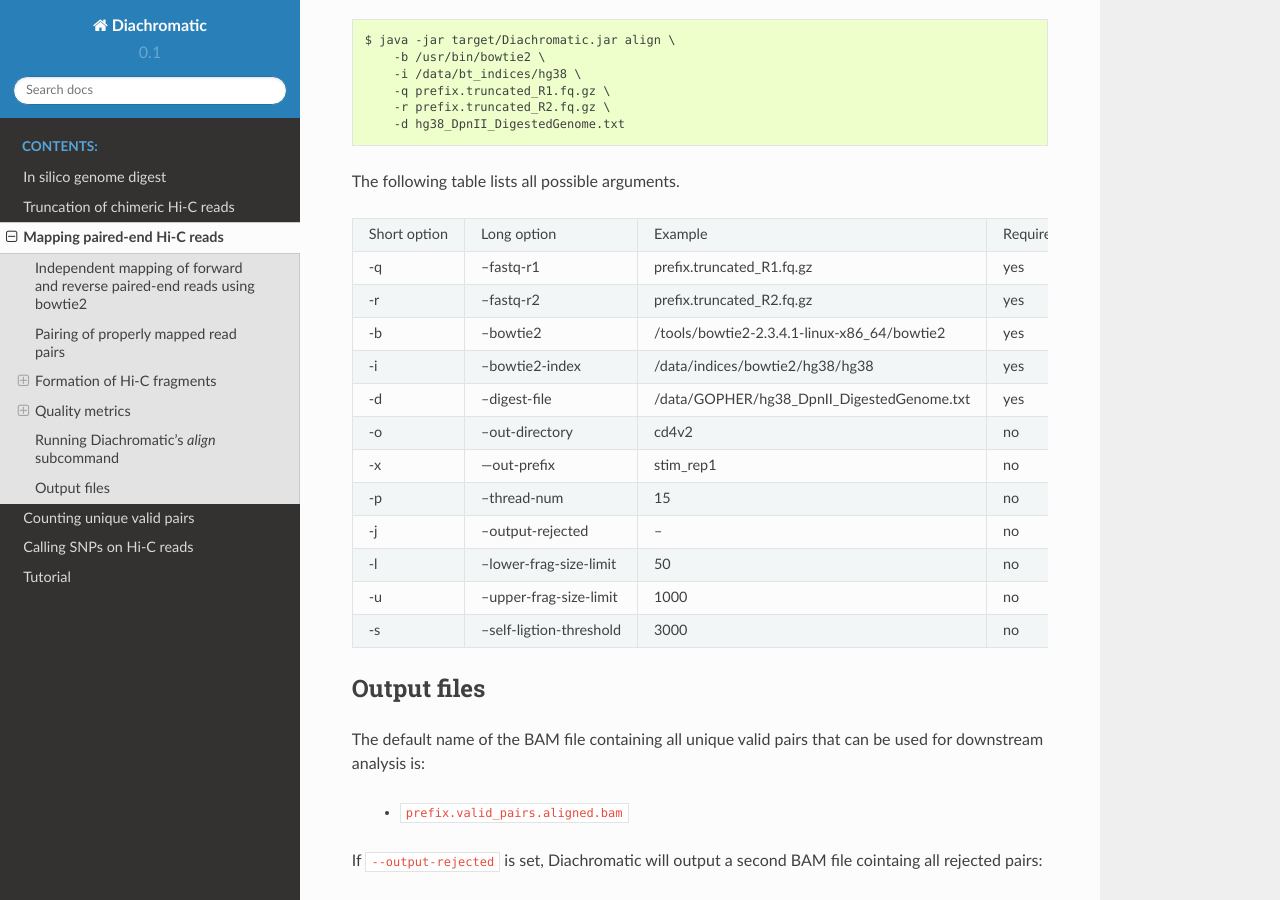
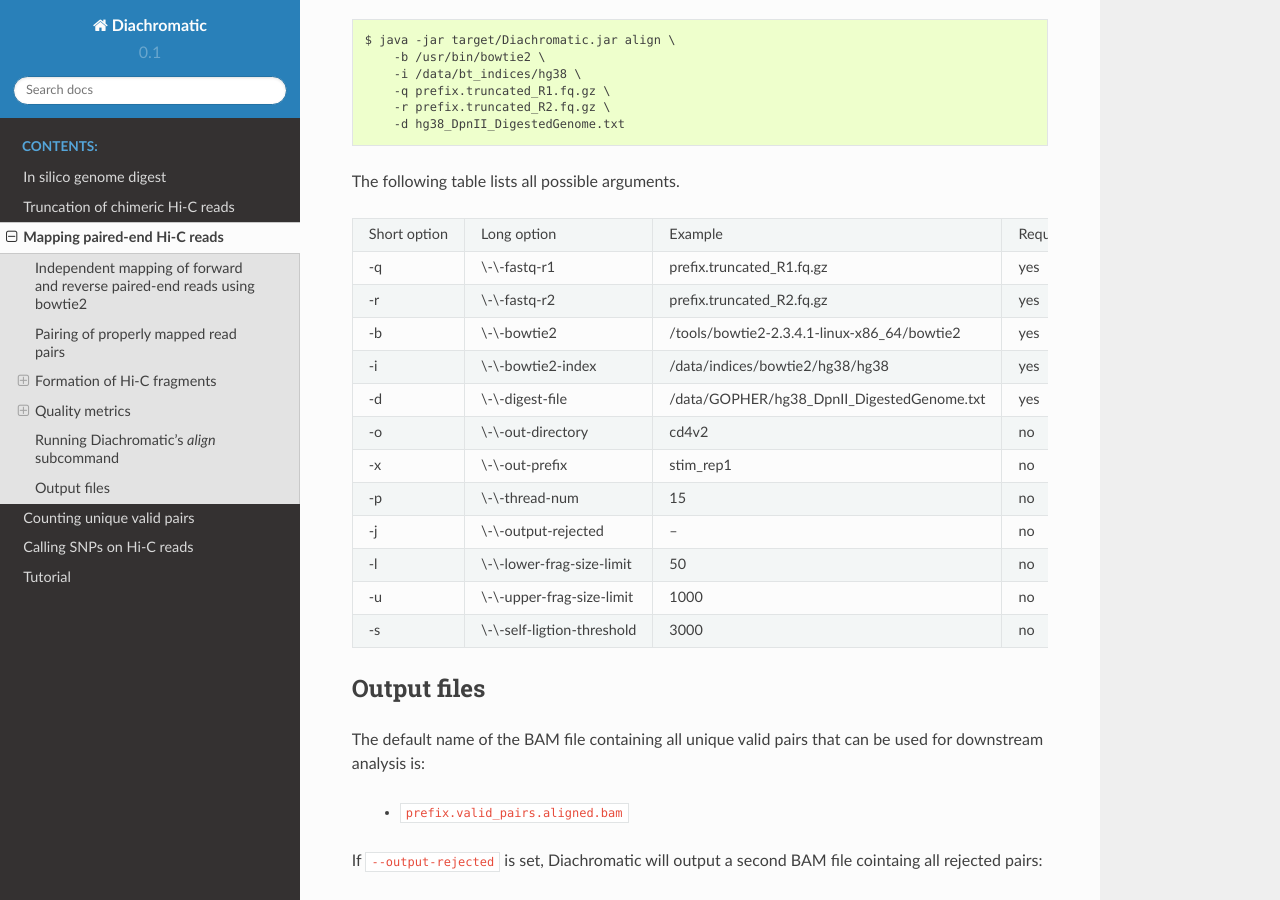
Before and after one commit to TheJacksonLaboratory/diachromatic, a Sphinx documentation site: the page built from docs/mapping.rst, in a window 1280 px wide and 900 px high, scrolled down 9906 px. Built offline with Sphinx 7.4.7 and the Read the Docs theme 2.0.0, drawn with Linux system fonts in a browser that asks for light colours.

Commit message:
Correct long options in tables

```diff
--- a/docs/digest.rst
+++ b/docs/digest.rst
@@ -8,7 +8,7 @@
 reads to pairs of restriction digests. Therefore, the ``align`` subcommand of Diachromatic requires a list of all
 restriction digests that result from the *in silico* digestions of a given genome with the chosen enzyme or enzymes.
 Such lists can be generated using the GOPHER_ software. The TSV
-formatted file exported from GOPHER can be passed to Diachromatic using the ``-d`` or ``digest`` option.
+formatted file exported from GOPHER can be passed to Diachromatic using the ``-d`` or ``--digest-file`` option.
 
 .. _GOPHER: https://github.com/TheJacksonLaboratory/Gopher
 
--- a/docs/index.rst
+++ b/docs/index.rst
@@ -15,7 +15,6 @@
    Counting unique valid pairs <count>
    Calling SNPs on Hi-C reads <allelspec>
    tutorial
-
 
 
 
--- a/docs/mapping.rst
+++ b/docs/mapping.rst
@@ -330,33 +330,33 @@
 
 The following table lists all possible arguments.
 
-+--------------+--------------------------+---------------------------------------------+----------+----------------------------------------------------------------------+---------+
-| Short option | Long option              | Example                                     | Required | Description                                                          | Default |
-+--------------+--------------------------+---------------------------------------------+----------+----------------------------------------------------------------------+---------+
-| -q           | --fastq-r1               | prefix.truncated_R1.fq.gz                   | yes      | Path to the truncated forward FASTQ file.                            | --      |
-+--------------+--------------------------+---------------------------------------------+----------+----------------------------------------------------------------------+---------+
-| -r           | --fastq-r2               | prefix.truncated_R2.fq.gz                   | yes      | Path to the truncated forward FASTQ file.                            | --      |
-+--------------+--------------------------+---------------------------------------------+----------+----------------------------------------------------------------------+---------+
-| -b           | --bowtie2                | /tools/bowtie2-2.3.4.1-linux-x86_64/bowtie2 | yes      | Path to bowtie2 executable.                                          | --      |
-+--------------+--------------------------+---------------------------------------------+----------+----------------------------------------------------------------------+---------+
-| -i           | --bowtie2-index          | /data/indices/bowtie2/hg38/hg38             | yes      | Path to bowtie2 index of the corresponding genome.                   | --      |
-+--------------+--------------------------+---------------------------------------------+----------+----------------------------------------------------------------------+---------+
-| -d           | --digest-file            | /data/GOPHER/hg38_DpnII_DigestedGenome.txt  | yes      | Path to the digest file produced with GOPHER.                        | --      |
-+--------------+--------------------------+---------------------------------------------+----------+----------------------------------------------------------------------+---------+
-| -o           | --out-directory          | cd4v2                                       | no       | Directory containing the output of the align subcommand.             | results |
-+--------------+--------------------------+---------------------------------------------+----------+----------------------------------------------------------------------+---------+
-| -x           | ---out-prefix            | stim_rep1                                   | no       | Prefix for all generated files in output directory.                  | prefix  |
-+--------------+--------------------------+---------------------------------------------+----------+----------------------------------------------------------------------+---------+
-| -p           | --thread-num             | 15                                          | no       | Number of threads used by bowtie2.                                   | 1       |
-+--------------+--------------------------+---------------------------------------------+----------+----------------------------------------------------------------------+---------+
-| -j           | --output-rejected        | --                                          | no       | If set, a BAM file containing the reject read pairs will be created. | false   |
-+--------------+--------------------------+---------------------------------------------+----------+----------------------------------------------------------------------+---------+
-| -l           | --lower-frag-size-limit  | 50                                          | no       | Lower threshold for the size of sheared fragments.                   | 50      |
-+--------------+--------------------------+---------------------------------------------+----------+----------------------------------------------------------------------+---------+
-| -u           | --upper-frag-size-limit  | 1000                                        | no       | Upper threshold for the size of sheared fragments.                   | 1000    |
-+--------------+--------------------------+---------------------------------------------+----------+----------------------------------------------------------------------+---------+
-| -s           | --self-ligtion-threshold | 3000                                        | no       | Upper threshold for the size of self-ligating fragments.             | 3000    |
-+--------------+--------------------------+---------------------------------------------+----------+----------------------------------------------------------------------+---------+
++--------------+------------------------------+---------------------------------------------+----------+----------------------------------------------------------------------+---------+
+| Short option | Long option                  | Example                                     | Required | Description                                                          | Default |
++--------------+------------------------------+---------------------------------------------+----------+----------------------------------------------------------------------+---------+
+| -q           | \\-\\-fastq-r1               | prefix.truncated_R1.fq.gz                   | yes      | Path to the truncated forward FASTQ file.                            | --      |
++--------------+------------------------------+---------------------------------------------+----------+----------------------------------------------------------------------+---------+
+| -r           | \\-\\-fastq-r2               | prefix.truncated_R2.fq.gz                   | yes      | Path to the truncated forward FASTQ file.                            | --      |
++--------------+------------------------------+---------------------------------------------+----------+----------------------------------------------------------------------+---------+
+| -b           | \\-\\-bowtie2                | /tools/bowtie2-2.3.4.1-linux-x86_64/bowtie2 | yes      | Path to bowtie2 executable.                                          | --      |
++--------------+------------------------------+---------------------------------------------+----------+----------------------------------------------------------------------+---------+
+| -i           | \\-\\-bowtie2-index          | /data/indices/bowtie2/hg38/hg38             | yes      | Path to bowtie2 index of the corresponding genome.                   | --      |
++--------------+------------------------------+---------------------------------------------+----------+----------------------------------------------------------------------+---------+
+| -d           | \\-\\-digest-file            | /data/GOPHER/hg38_DpnII_DigestedGenome.txt  | yes      | Path to the digest file produced with GOPHER.                        | --      |
++--------------+------------------------------+---------------------------------------------+----------+----------------------------------------------------------------------+---------+
+| -o           | \\-\\-out-directory          | cd4v2                                       | no       | Directory containing the output of the align subcommand.             | results |
++--------------+------------------------------+---------------------------------------------+----------+----------------------------------------------------------------------+---------+
+| -x           | \\-\\-out-prefix             | stim_rep1                                   | no       | Prefix for all generated files in output directory.                  | prefix  |
++--------------+------------------------------+---------------------------------------------+----------+----------------------------------------------------------------------+---------+
+| -p           | \\-\\-thread-num             | 15                                          | no       | Number of threads used by bowtie2.                                   | 1       |
++--------------+------------------------------+---------------------------------------------+----------+----------------------------------------------------------------------+---------+
+| -j           | \\-\\-output-rejected        | --                                          | no       | If set, a BAM file containing the reject read pairs will be created. | false   |
++--------------+------------------------------+---------------------------------------------+----------+----------------------------------------------------------------------+---------+
+| -l           | \\-\\-lower-frag-size-limit  | 50                                          | no       | Lower threshold for the size of sheared fragments.                   | 50      |
++--------------+------------------------------+---------------------------------------------+----------+----------------------------------------------------------------------+---------+
+| -u           | \\-\\-upper-frag-size-limit  | 1000                                        | no       | Upper threshold for the size of sheared fragments.                   | 1000    |
++--------------+------------------------------+---------------------------------------------+----------+----------------------------------------------------------------------+---------+
+| -s           | \\-\\-self-ligtion-threshold | 3000                                        | no       | Upper threshold for the size of self-ligating fragments.             | 3000    |
++--------------+------------------------------+---------------------------------------------+----------+----------------------------------------------------------------------+---------+
 
 
 Output files
```
Also changed, not shown: docs/count.rst (+11 -11 lines), docs/truncate.rst (+15 -15 lines).
